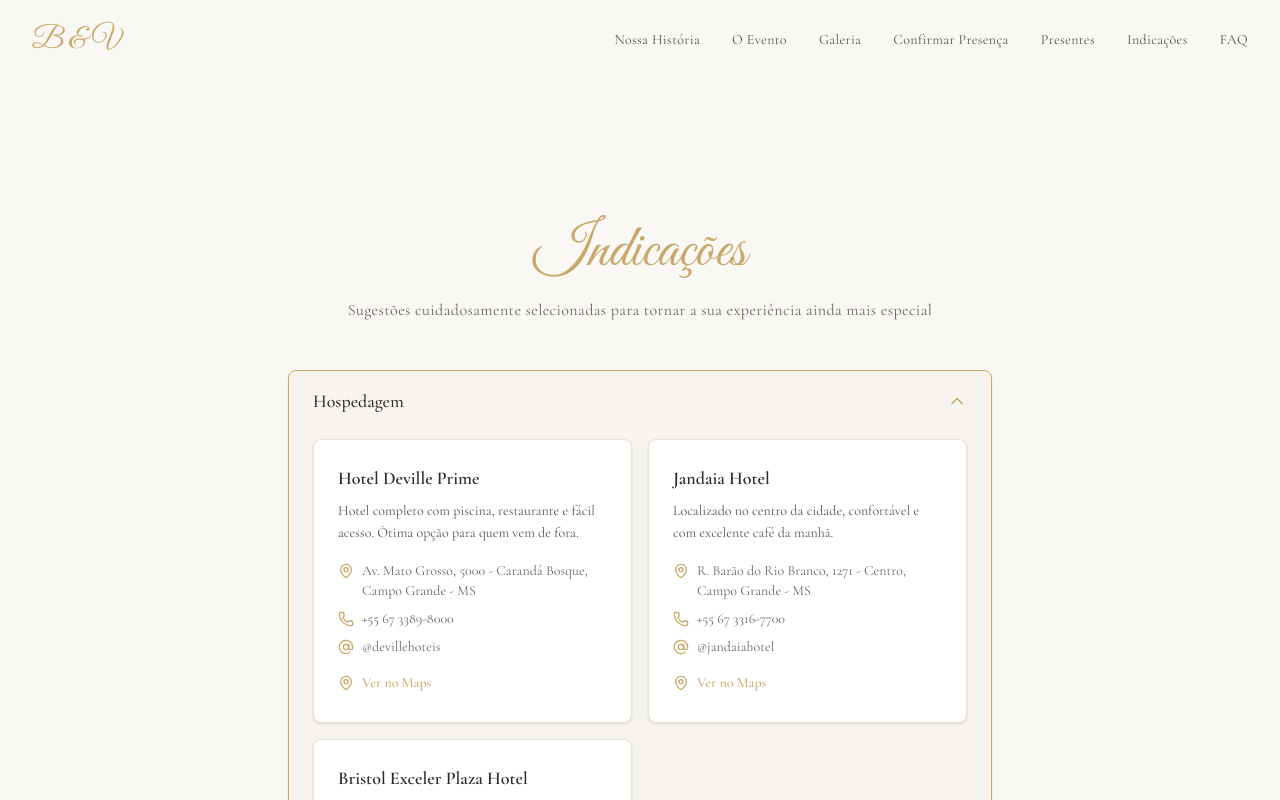
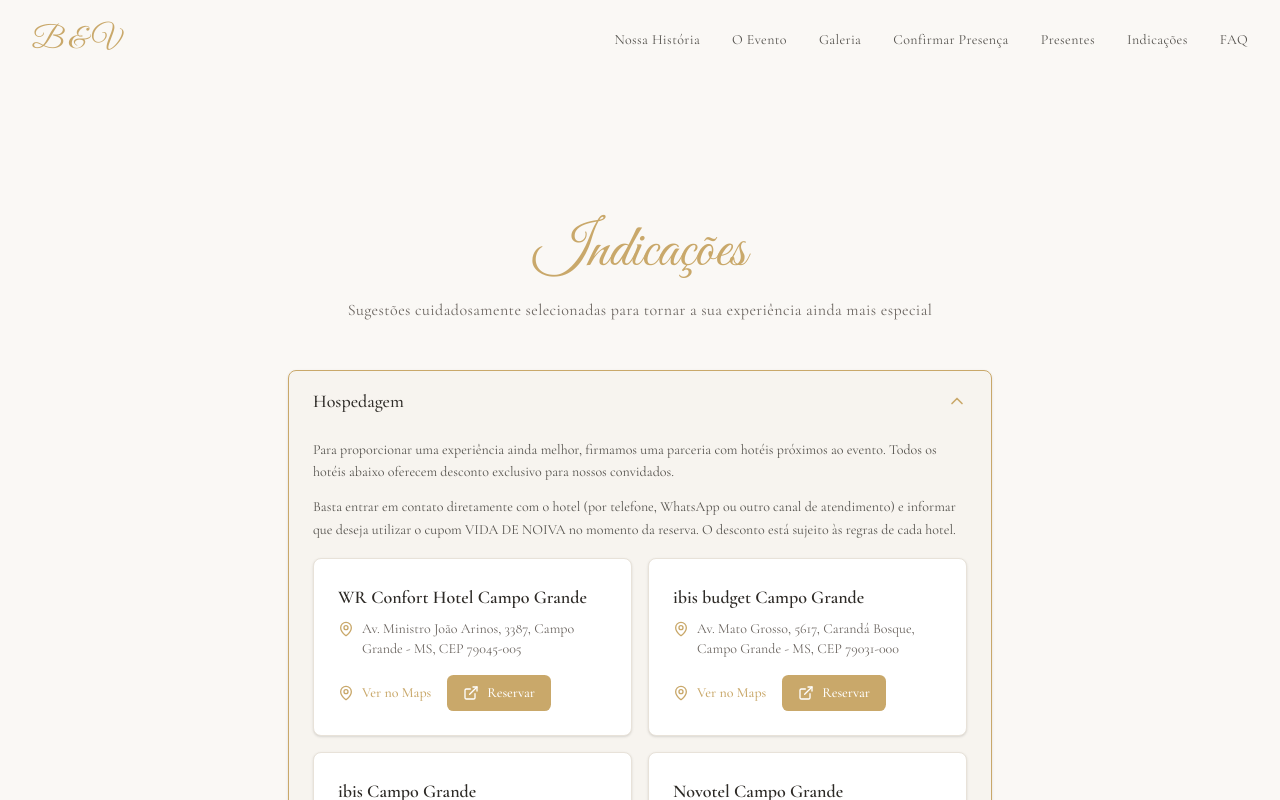
Before and after one commit to victorhugomoreira/Site-Casamento, a Next.js app: page / in a window 1280 px wide. Both pictures are taken after a click on the button "Hospedagem". Shown: the part 6718-7518 px from the top of the page. Built offline with nearby package versions, Linux system fonts and the light colour scheme.

Commit message:
feat: enhance hotel recommendations with new icons, descriptions, and booking links
Co-authored-by: victorhugomoreira <289719626+victorhugomoreira@users.noreply.github.com>

```diff
--- a/components/recommendations-section.tsx
+++ b/components/recommendations-section.tsx
@@ -1,49 +1,57 @@
 "use client"
 
 import { useState } from "react"
-import { ChevronDown, MapPin, Phone, AtSign } from "lucide-react"
+import { ChevronDown, MapPin, Phone, AtSign, ExternalLink, Info } from "lucide-react"
 
 type Place = {
   name: string
-  description: string
+  description?: string
   address?: string
   phone?: string
   instagram?: string
   mapsUrl?: string
+  bookingUrl?: string
 }
 
 type Category = {
   title: string
+  intro?: string[]
+  note?: string
   places: Place[]
 }
 
 const categories: Category[] = [
   {
     title: "Hospedagem",
+    intro: [
+      "Para proporcionar uma experiência ainda melhor, firmamos uma parceria com hotéis próximos ao evento. Todos os hotéis abaixo oferecem desconto exclusivo para nossos convidados.",
+      "Basta entrar em contato diretamente com o hotel (por telefone, WhatsApp ou outro canal de atendimento) e informar que deseja utilizar o cupom VIDA DE NOIVA no momento da reserva. O desconto está sujeito às regras de cada hotel.",
+    ],
+    note: "Importante: Para obter o desconto, entre em contato diretamente com o hotel e informe o cupom VIDA DE NOIVA antes de finalizar a reserva. Recomendamos realizar a reserva com antecedência, pois a disponibilidade e as condições promocionais podem variar conforme o período.",
     places: [
       {
-        name: "Hotel Deville Prime",
-        description: "Hotel completo com piscina, restaurante e fácil acesso. Ótima opção para quem vem de fora.",
-        address: "Av. Mato Grosso, 5000 - Carandá Bosque, Campo Grande - MS",
-        phone: "+55 67 3389-8000",
-        instagram: "devillehoteis",
-        mapsUrl: "https://maps.google.com/?q=Hotel+Deville+Prime+Campo+Grande",
+        name: "WR Confort Hotel Campo Grande",
+        address: "Av. Ministro João Arinos, 3387, Campo Grande - MS, CEP 79045-005",
+        mapsUrl: "https://maps.google.com/?q=WR+Confort+Hotel+Campo+Grande",
+        bookingUrl: "https://www.booking.com/hotel/br/wr-confort.pt-br.html",
       },
       {
-        name: "Jandaia Hotel",
-        description: "Localizado no centro da cidade, confortável e com excelente café da manhã.",
-        address: "R. Barão do Rio Branco, 1271 - Centro, Campo Grande - MS",
-        phone: "+55 67 3316-7700",
-        instagram: "jandaiahotel",
-        mapsUrl: "https://maps.google.com/?q=Jandaia+Hotel+Campo+Grande",
+        name: "ibis budget Campo Grande",
+        address: "Av. Mato Grosso, 5617, Carandá Bosque, Campo Grande - MS, CEP 79031-000",
+        mapsUrl: "https://maps.google.com/?q=ibis+budget+Campo+Grande",
+        bookingUrl: "https://www.booking.com/hotel/br/ibis-budget-campo-grande.pt-br.html",
       },
       {
-        name: "Bristol Exceler Plaza Hotel",
-        description: "Hospedagem aconchegante com boa estrutura e atendimento acolhedor.",
-        address: "Av. Afonso Pena, 444 - Amambaí, Campo Grande - MS",
-        phone: "+55 67 2020-4700",
-        instagram: "bristolhoteis",
-        mapsUrl: "https://maps.google.com/?q=Bristol+Exceler+Plaza+Hotel+Campo+Grande",
+        name: "ibis Campo Grande",
+        address: "Av. Mato Grosso, 5513, Campo Grande - MS, CEP 79031-000",
+        mapsUrl: "https://maps.google.com/?q=ibis+Campo+Grande",
+        bookingUrl: "https://www.booking.com/hotel/br/ibis-campo-grande.pt-br.html",
+      },
+      {
+        name: "Novotel Campo Grande",
+        address: "Av. Mato Grosso, 5555, Jardim Copacabana, Campo Grande - MS, CEP 79031-000",
+        mapsUrl: "https://maps.google.com/?q=Novotel+Campo+Grande",
+        bookingUrl: "https://www.booking.com/hotel/br/campo-grande.pt-br.html",
       },
     ],
   },
@@ -115,7 +123,9 @@ function PlaceCard({ place }: { place: Place }) {
   return (
     <div className="bg-card rounded-lg p-6 shadow-sm border border-border transition-all duration-300 hover:shadow-md hover:-translate-y-0.5">
       <h4 className="text-lg font-semibold text-foreground mb-2">{place.name}</h4>
+      {place.description && (
         <p className="text-sm text-foreground/80 leading-relaxed mb-4">{place.description}</p>
+      )}
 
       <div className="space-y-2">
         {place.address && (
@@ -146,17 +156,30 @@ function PlaceCard({ place }: { place: Place }) {
         )}
       </div>
 
+      <div className="flex flex-wrap items-center gap-4 mt-4">
         {place.mapsUrl && (
           <a
             href={place.mapsUrl}
             target="_blank"
             rel="noopener noreferrer"
-          className="inline-flex items-center gap-2 mt-4 text-sm font-medium text-primary hover:text-accent transition-colors"
+            className="inline-flex items-center gap-2 text-sm font-medium text-primary hover:text-accent transition-colors"
           >
             <MapPin className="w-4 h-4" />
             Ver no Maps
           </a>
         )}
+        {place.bookingUrl && (
+          <a
+            href={place.bookingUrl}
+            target="_blank"
+            rel="noopener noreferrer"
+            className="inline-flex items-center gap-2 rounded-md bg-primary px-4 py-2 text-sm font-medium text-primary-foreground hover:bg-accent transition-colors"
+          >
+            <ExternalLink className="w-4 h-4" />
+            Reservar
+          </a>
+        )}
+      </div>
     </div>
   )
 }
@@ -209,11 +232,28 @@ export function RecommendationsSection() {
                 }`}
               >
                 <div className="overflow-hidden">
-                  <div className="px-6 pb-6 pt-2 grid gap-4 sm:grid-cols-2">
+                  {category.intro && (
+                    <div className="px-6 pt-2 space-y-3">
+                      {category.intro.map((paragraph, p) => (
+                        <p key={p} className="text-sm text-foreground/80 leading-relaxed">
+                          {paragraph}
+                        </p>
+                      ))}
+                    </div>
+                  )}
+                  <div className="px-6 pb-6 pt-4 grid gap-4 sm:grid-cols-2">
                     {category.places.map((place, i) => (
                       <PlaceCard key={i} place={place} />
                     ))}
                   </div>
+                  {category.note && (
+                    <div className="px-6 pb-6">
+                      <div className="flex items-start gap-3 rounded-lg border border-primary/30 bg-secondary/60 p-4">
+                        <Info className="w-5 h-5 text-primary shrink-0 mt-0.5" />
+                        <p className="text-sm text-foreground/80 leading-relaxed">{category.note}</p>
+                      </div>
+                    </div>
+                  )}
                 </div>
               </div>
             </div>
```
Lines whose indentation alone changed are shown as unchanged.
